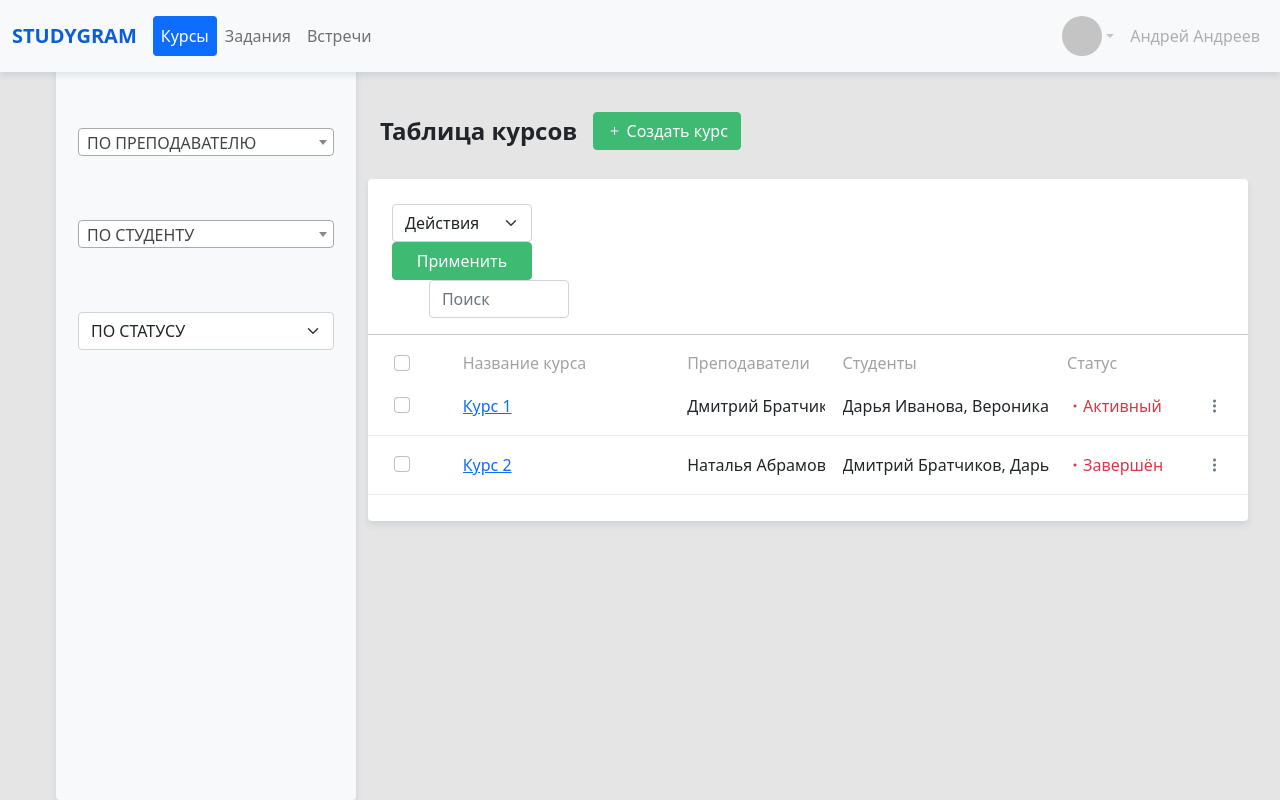
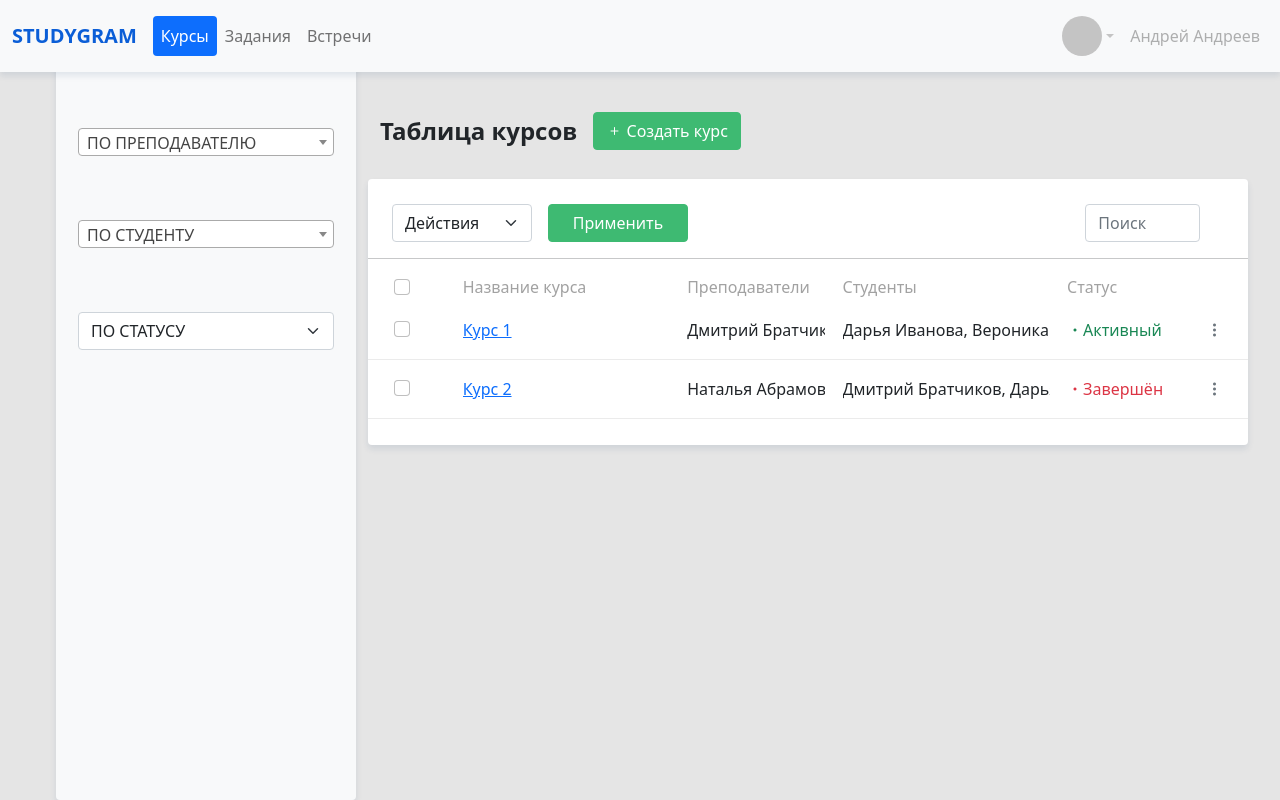
Before and after one commit to andrey-gl/studygram, a Django app: page / in a window 1280 px wide. Run offline with Django 3.2, Linux system fonts and the light colour scheme; data comes from the database, SQL or seed files in the repository; both versions use the stored data as it was after the commit; parts of the project's set-up code (start-up, migrations or seed data) failed here and were passed over; some libraries are stand-ins or nearby versions.

Commit message:
Сделал поиск по каждому полю таблицы. Поправлена вёрстка.

```diff
--- a/courses/templates/courses/courses.html
+++ b/courses/templates/courses/courses.html
@@ -6,8 +6,6 @@
 
 {% block content %}
 <div class="flex-column main_block">
-        <form id = "courseform" method="post" onsubmit="return confirm('Вы уверены, что хотите удалить данные курсы?')">
-            {% csrf_token %}
         <div class="container main_block_header">
             <div class="main_block_title">Таблица курсов</div>
             <div>
@@ -18,26 +16,10 @@
             </div>
         </div>
         <div class="main_block_page">
-            <div class="container row">
-                <div class="col-8">
-                    <form class="d-flex">
-                        <select class="form-select size_actions" aria-label="Default select example">
-                            <option selected>Действия</option>
-                            <option value="1">Удалить</option>
-                        </select>
-                        <button type="submit" class="btn btn-success size_actions">
-                            Применить
-                        </button>
-                    </form>
-                <div class="col-4">
-                    <form class="d-flex justify-content-end">
-                        <input type="text" class="form-control seach" placeholder="Поиск">
-                    </form>
-                </div>
-            </div>
-
-            </div>
+            {% include 'inc/_table_head.html'%}
             <hr>
+            <form id = "courseform" method="post">
+            {% csrf_token %}
             <div class="d-flex flex-row main_block_header_tasks">
                 <div class="col-1">
                     <div class="form-check">
@@ -57,7 +39,7 @@
             <div class="d-flex flex-row task align-center align-items-center">
                 <div class="col-1">
                     <div class="form-check">
-                        <input class="form-check-input" type="checkbox" value="{{course.pk}}">
+                        <input class="form-check-input" type="checkbox" name="course" value="{{course.pk}}">
                         <input type="hidden" name="course-li" value="{{course.pk}}">
                     </div>
                 </div>
@@ -76,8 +58,13 @@
                 </div>
                 <div class="col"></div>
                 <div class="col-2 d-flex justify-content-start">
-                    <i class="bi bi-dot text-danger"></i>
-                    <span class="text-danger">{{course.status}}</span>
+                    {% if course.status.name == 'Активный' %}
+                        <i class="bi bi-dot text-success"></i>
+                        <span class="text-success">{{course.status}}</span>
+                    {% else %}
+                        <i class="bi bi-dot text-danger"></i>
+                        <span class="text-danger">{{course.status}}</span>
+                    {% endif %}
                 </div>
                 <div class="col d-flex justify-content-end">
                     <ul class="navbar-nav dropdown">
--- a/courses/templates/courses/create_course.html
+++ b/courses/templates/courses/create_course.html
@@ -1,10 +1,8 @@
 {% extends "base.html" %}
 
-{% block title %}Добавление курса{% endblock %}
+{% block content %}
 
-
-{% block content %}
-<form action="{% url 'create_course' %}" method="post">
+<form  action="{% url 'create_course' %}" method="post">
     {% csrf_token %}
     {{ form.as_p }}
     <button type="submit" class="btn btn-primary btn-block">Добавить курс</button>
--- a/courses/views.py
+++ b/courses/views.py
@@ -4,7 +4,7 @@ from .forms import TaskCreateForm, CourseCreateForm
 from django.views.generic import ListView, DetailView, CreateView, DeleteView
 from django.urls import reverse_lazy
 from django.http import HttpResponseRedirect, HttpResponse
-
+from django.db.models import Q
 """Функции ниже относятся к странице "Задания" """
 
 
@@ -80,10 +80,18 @@ class CoursesList(ListView):
         return context
 
     def get_queryset(self):
+        search_query = self.request.GET.get('search')
         status_query = self.request.GET.get('status')
         teacher_query = self.request.GET.get('teacher')
         student_query = self.request.GET.get('student')
-        if teacher_query is not None:
+        print(search_query)
+        if search_query is not None:
+            queryset = self.model.objects.filter(Q(name__icontains=search_query) |
+                                                 Q(teachers__first_name__icontains=search_query) |
+                                                 Q(students__first_name__icontains=search_query) |
+                                                 Q(status__name__icontains=search_query)).distinct()
+            print(queryset)
+        elif teacher_query is not None:
             queryset = Course.objects.filter(teachers=teacher_query)
         elif status_query is not None:
             queryset = Course.objects.filter(status_id=int(status_query))
@@ -91,6 +99,7 @@ class CoursesList(ListView):
             queryset = Course.objects.filter(students=student_query)
         else:
             queryset = Course.objects.all()
+        print(queryset)
         return queryset
 
     def post(self, request, *args, **kwargs):
@@ -127,10 +136,13 @@ class CourseView(ListView):
         return context
 
     def get_queryset(self):
+        search_query = self.request.GET.get('search')
         status_query = self.request.GET.get('status')
         teacher_query = self.request.GET.get('teacher')
         student_query = self.request.GET.get('student')
-        if status_query is not None:
+        if search_query is not None:
+            queryset = Task.objects.filter(name__icontains=search_query)
+        elif status_query is not None:
             queryset = Task.objects.filter(course=self.kwargs['pk'], status=int(status_query))
         elif teacher_query is not None:
             queryset = Task.objects.filter(course=self.kwargs['pk'], Teacher=teacher_query)
--- a/templates/CRM/index.html
+++ b/templates/CRM/index.html
@@ -112,7 +112,7 @@
                 </div>
                 <div class="col-4">
                     <form class="d-flex justify-content-end">
-                        <input type="text" class="form-control seach" placeholder="Поиск">
+                        <input type="text" class="form-control seach" name="course" placeholder="Поиск">
                     </form>
                 </div>
             </div>
--- a/templates/base.html
+++ b/templates/base.html
@@ -41,5 +41,13 @@
     tags: true
 });
 </script>
+<script>
+    $('#options').on('change', function(){
+        if($(this).find('option:selected').text()=="Удалить")
+            $("#btnsubmit").attr('disabled', false)
+        else
+            $("#btnsubmit").attr('disabled', true)
+    });
+</script>
 </body>
 </html>
--- /dev/null
+++ b/templates/inc/_table_head.html
@@ -0,0 +1,18 @@
+<div class="container-fluid row">
+    <div class="col-10 d-flex justify-content-start">
+        <form class="d-flex">
+        <select id="options" class="form-select size_actions" aria-label="Default select example">
+            <option selected>Действия</option>
+            <option id="delete" value="1">Удалить</option>
+        </select>
+        <button id="btnsubmit" type="submit" class="btn btn-success size_actions">
+            Применить
+        </button>
+        </form>
+    </div>
+    <div class="col-2">
+        <form class="d-flex justify-content-end">
+            <input type="text" class="form-control search" name="search" placeholder="Поиск">
+        </form>
+    </div>
+</div>
```
Also changed, not shown: db.sqlite3.
